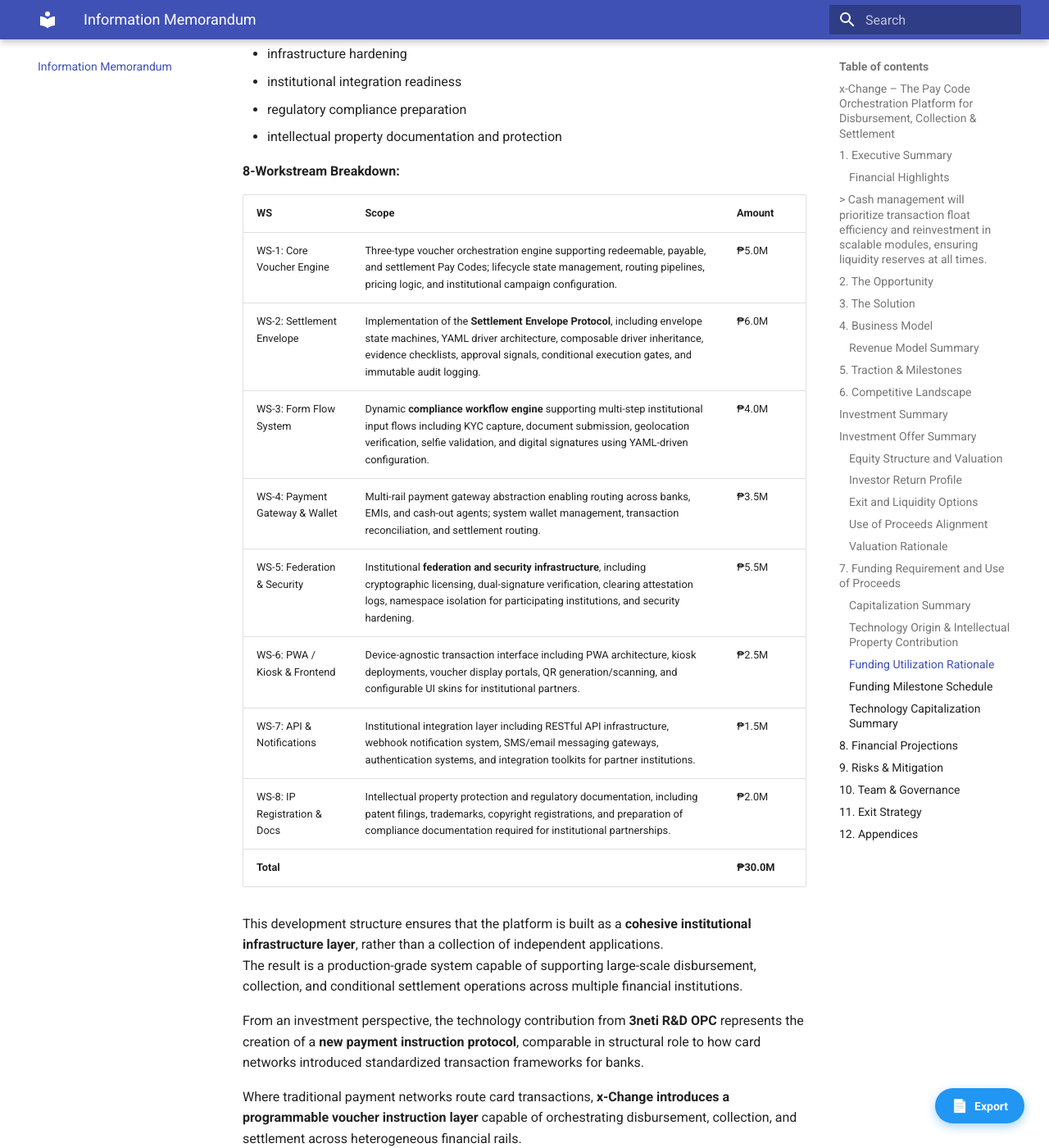
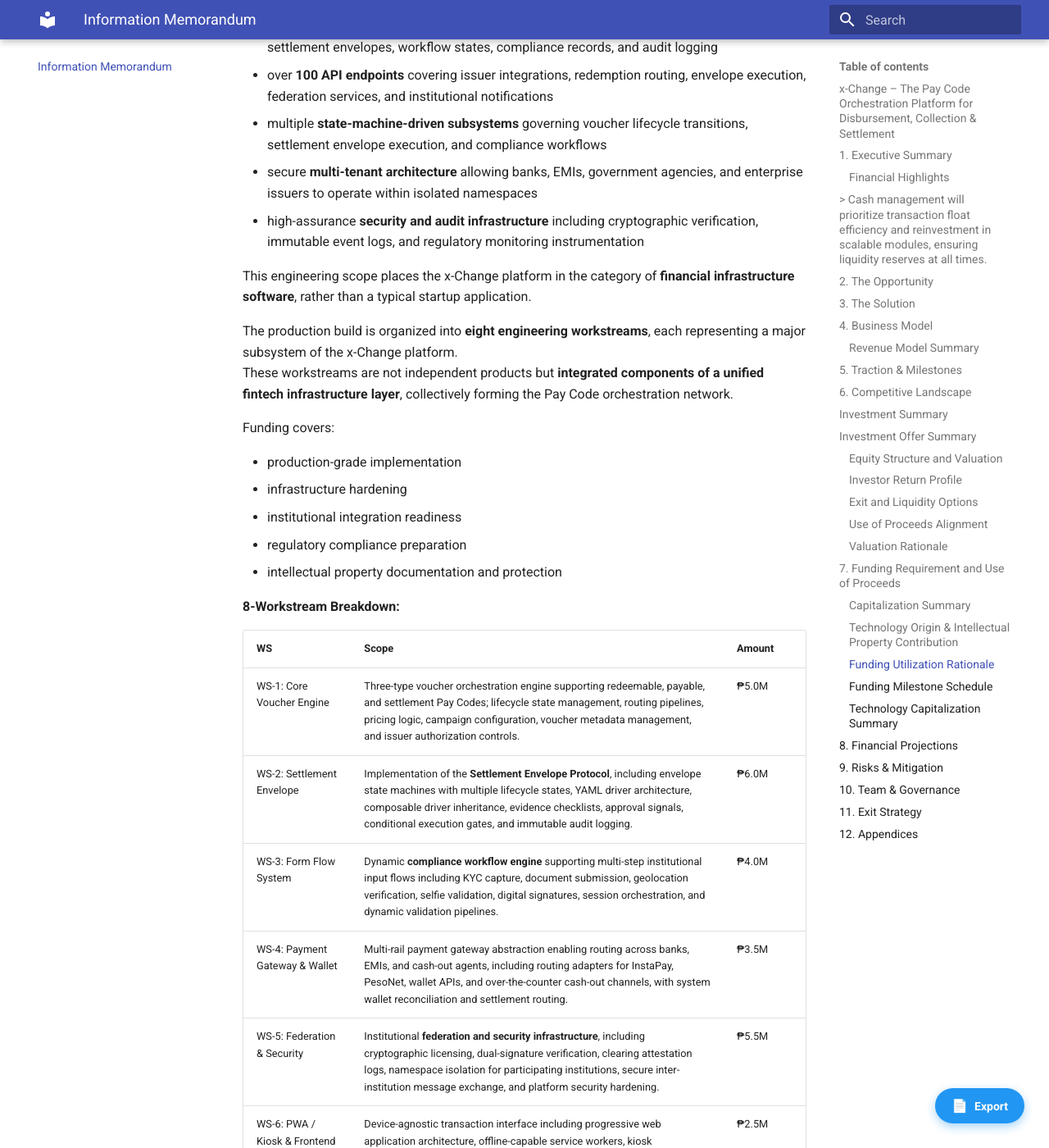
Before and after one commit to 3neti/x-change-docs, an MkDocs documentation site: the page built from docs/X-CHANGE_INFO_MEMO.md, in a window 1280 px wide and 1400 px high, scrolled down 16005 px. Shown: the whole window at 82% size. Built offline with MkDocs 1.6.1 and Material for MkDocs 9.7.7, drawn with Linux system fonts in a browser that asks for light colours; some of the changed text lies outside the part shown.

Commit message:
Strengthen engineering scale justification for ₱30M technology allocation
- Add engineering scale paragraph: 50+ tables, 100+ API endpoints,
  state-machine subsystems, multi-tenant architecture, security infrastructure
- Add development timeline: architecture under development since 2023
- Expand all 8 workstream descriptions with additional technical detail

Co-Authored-By: Oz <oz-agent@warp.dev>

```diff
--- a/docs/X-CHANGE_INFO_MEMO.md
+++ b/docs/X-CHANGE_INFO_MEMO.md
@@ -362,6 +362,7 @@ The funding structure remains **100 % equity-financed**, ensuring clean ownershi
 
 The **x-Change architecture** was conceived and developed by **3neti Research & Development OPC** as part of its internal fintech research program.
 The core design principles, protocol definitions, and prototype components of the platform have already been established prior to the capitalization of **Open Disbursement Technologies Inc. (ODTI)**.
+The x-Change architecture has been under conceptual and technical development since **2023**, as part of 3neti R&D’s internal fintech infrastructure research program.
 
 These include early implementations of:
 
@@ -403,6 +404,18 @@ This structure ensures that the venture benefits from the **inventor’s direct
 
   The eight workstreams listed below represent **implementation milestones required to bring these systems into full production readiness**.
 
+  The complete system represents a **large-scale institutional software platform** rather than a conventional application.
+
+  The production implementation is expected to include:
+
+  - more than **50 relational database tables** supporting voucher lifecycle management, settlement envelopes, workflow states, compliance records, and audit logging
+  - over **100 API endpoints** covering issuer integrations, redemption routing, envelope execution, federation services, and institutional notifications
+  - multiple **state-machine-driven subsystems** governing voucher lifecycle transitions, settlement envelope execution, and compliance workflows
+  - secure **multi-tenant architecture** allowing banks, EMIs, government agencies, and enterprise issuers to operate within isolated namespaces
+  - high-assurance **security and audit infrastructure** including cryptographic verification, immutable event logs, and regulatory monitoring instrumentation
+
+  This engineering scope places the x-Change platform in the category of **financial infrastructure software**, rather than a typical startup application.
+
   The production build is organized into **eight engineering workstreams**, each representing a major subsystem of the x-Change platform.
   These workstreams are not independent products but **integrated components of a unified fintech infrastructure layer**, collectively forming the Pay Code orchestration network.
 
@@ -418,14 +431,14 @@ This structure ensures that the venture benefits from the **inventor’s direct
 
   | WS | Scope | Amount |
   |----|-------|--------|
-  | WS-1: Core Voucher Engine | Three-type voucher orchestration engine supporting redeemable, payable, and settlement Pay Codes; lifecycle state management, routing pipelines, pricing logic, and institutional campaign configuration. | ₱5.0M |
-  | WS-2: Settlement Envelope | Implementation of the **Settlement Envelope Protocol**, including envelope state machines, YAML driver architecture, composable driver inheritance, evidence checklists, approval signals, conditional execution gates, and immutable audit logging. | ₱6.0M |
-  | WS-3: Form Flow System | Dynamic **compliance workflow engine** supporting multi-step institutional input flows including KYC capture, document submission, geolocation verification, selfie validation, and digital signatures using YAML-driven configuration. | ₱4.0M |
-  | WS-4: Payment Gateway & Wallet | Multi-rail payment gateway abstraction enabling routing across banks, EMIs, and cash-out agents; system wallet management, transaction reconciliation, and settlement routing. | ₱3.5M |
-  | WS-5: Federation & Security | Institutional **federation and security infrastructure**, including cryptographic licensing, dual-signature verification, clearing attestation logs, namespace isolation for participating institutions, and security hardening. | ₱5.5M |
-  | WS-6: PWA / Kiosk & Frontend | Device-agnostic transaction interface including PWA architecture, kiosk deployments, voucher display portals, QR generation/scanning, and configurable UI skins for institutional partners. | ₱2.5M |
-  | WS-7: API & Notifications | Institutional integration layer including RESTful API infrastructure, webhook notification system, SMS/email messaging gateways, authentication systems, and integration toolkits for partner institutions. | ₱1.5M |
-  | WS-8: IP Registration & Docs | Intellectual property protection and regulatory documentation, including patent filings, trademarks, copyright registrations, and preparation of compliance documentation required for institutional partnerships. | ₱2.0M |
+  | WS-1: Core Voucher Engine | Three-type voucher orchestration engine supporting redeemable, payable, and settlement Pay Codes; lifecycle state management, routing pipelines, pricing logic, campaign configuration, voucher metadata management, and issuer authorization controls. | ₱5.0M |
+  | WS-2: Settlement Envelope | Implementation of the **Settlement Envelope Protocol**, including envelope state machines with multiple lifecycle states, YAML driver architecture, composable driver inheritance, evidence checklists, approval signals, conditional execution gates, and immutable audit logging. | ₱6.0M |
+  | WS-3: Form Flow System | Dynamic **compliance workflow engine** supporting multi-step institutional input flows including KYC capture, document submission, geolocation verification, selfie validation, digital signatures, session orchestration, and dynamic validation pipelines. | ₱4.0M |
+  | WS-4: Payment Gateway & Wallet | Multi-rail payment gateway abstraction enabling routing across banks, EMIs, and cash-out agents, including routing adapters for InstaPay, PesoNet, wallet APIs, and over-the-counter cash-out channels, with system wallet reconciliation and settlement routing. | ₱3.5M |
+  | WS-5: Federation & Security | Institutional **federation and security infrastructure**, including cryptographic licensing, dual-signature verification, clearing attestation logs, namespace isolation for participating institutions, secure inter-institution message exchange, and platform security hardening. | ₱5.5M |
+  | WS-6: PWA / Kiosk & Frontend | Device-agnostic transaction interface including progressive web application architecture, offline-capable service workers, kiosk deployments, voucher display portals, QR generation and scanning, and configurable UI skins for institutional partners. | ₱2.5M |
+  | WS-7: API & Notifications | Institutional integration layer including versioned REST API infrastructure, webhook notification services, SMS/email messaging gateways, authentication systems, and integration toolkits supporting institutional onboarding. | ₱1.5M |
+  | WS-8: IP Registration & Docs | Intellectual property protection and regulatory documentation including patent filings covering Pay Code protocol and Settlement Envelope architecture, trademarks, copyright registrations, and compliance documentation required for institutional partnerships. | ₱2.0M |
   | **Total** | | **₱30.0M** |
 
   This development structure ensures that the platform is built as a **cohesive institutional infrastructure layer**, rather than a collection of independent applications.
```
